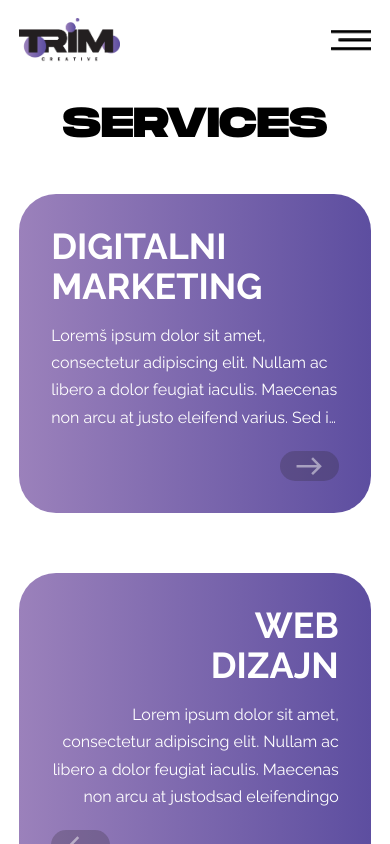
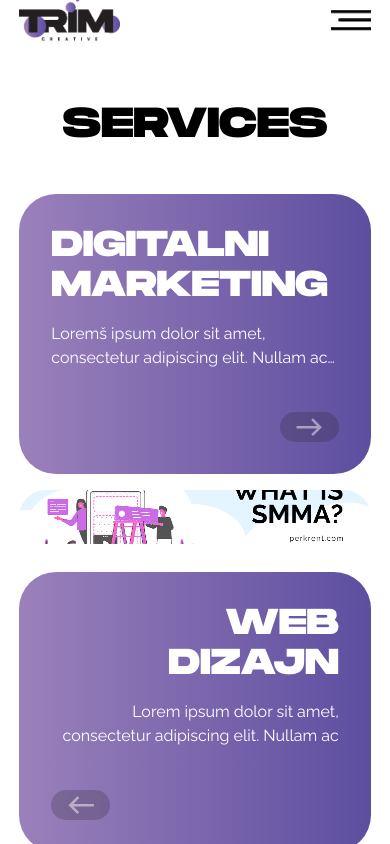
Before and after one commit to igorglisovic/trim-creative2, a Next.js app: page /services in a window 390 px wide. Shown: the top 844 px of the page. Built offline with nearby package versions, Linux system fonts and the light colour scheme.

Commit message:
Fixed mobile design

```diff
--- a/components/Form.jsx
+++ b/components/Form.jsx
@@ -174,8 +174,8 @@ const Form = ({ className, footer }) => {
                 style={{ backgroundImage: 'none', color: 'black' }}
                 className={
                   footer
-                    ? '!bg-white !text-black self-end mt-5'
-                    : '!bg-main-gradient !text-white self-start mt-5'
+                    ? '!bg-white !text-black self-center mt-5'
+                    : '!bg-main-gradient !text-white mt-5'
                 }
                 disabled={submitting}
                 ariaLabel="Pošalji email"
--- a/components/Header.jsx
+++ b/components/Header.jsx
@@ -31,6 +31,27 @@ const Nav = () => {
   const { header } = content
 
   const hamburgerIconRef = useRef()
+  const hamburgerRef = useRef()
+
+  const [mediaMatches, setMediaMatches] = useState(false)
+  const [media, setMedia] = useState(false)
+
+  useEffect(() => {
+    setMedia(window.matchMedia('(max-width: 640px)'))
+  }, [])
+
+  const getMediaMatches = () => {
+    if (media.matches) {
+      setMediaMatches(true)
+    } else {
+      setMediaMatches(false)
+    }
+  }
+
+  useEffect(() => {
+    getMediaMatches()
+    window.addEventListener('resize', getMediaMatches)
+  }, [media])
 
   useEffect(() => {
     const handleScroll = e => {
@@ -55,6 +76,27 @@ const Nav = () => {
   }, [ref])
 
   useEffect(() => {
+    const handleDocumentClick = event => {
+      console.log(hamburgerIconRef.current, event.target)
+
+      if (
+        hamburgerRef.current &&
+        !hamburgerRef.current.contains(event.target) &&
+        hamburgerIconRef.current &&
+        !hamburgerIconRef.current.contains(event.target)
+      ) {
+        setIsOpen(false)
+      }
+    }
+
+    document.addEventListener('click', handleDocumentClick)
+
+    return () => {
+      document.removeEventListener('click', handleDocumentClick)
+    }
+  }, [])
+
+  useEffect(() => {
     setMobileNavPosition({
       x: hamburgerIconRef.current.getBoundingClientRect().x + 20,
       y: hamburgerIconRef.current.getBoundingClientRect().y + 20,
@@ -71,6 +113,10 @@ const Nav = () => {
     <m.header
       className={`font-secondary ${animationFinished ? '' : 'move-header'} ${
         fixedHeader ? 'pos-fixed z-[100] w-full ' : ''
+      } ${
+        fixedHeader && mediaMatches
+          ? '!bg-[#ffffffb5] dark:!bg-[#231F20B2] dark:border-2 dark:border-[#373737]'
+          : ''
       }`}
       ref={ref}
       variants={headerVariants}
@@ -103,10 +149,10 @@ const Nav = () => {
               },
             },
           }}
-          initial={fixedHeader ? 'open' : 'closed'}
-          animate={fixedHeader ? 'open' : 'closed'}
-          className={`relative sm:min-h-[95px] min-h-[80px] whitespace-nowrap flex justify-between items-center  ${
-            fixedHeader
+          initial={!mediaMatches && fixedHeader ? 'open' : 'closed'}
+          animate={!mediaMatches && fixedHeader ? 'open' : 'closed'}
+          className={`relative sm:min-h-[95px] min-h-[80px] whitespace-nowrap flex justify-between items-center ${
+            fixedHeader && !mediaMatches
               ? 'bg-[#ffffffb5] dark:bg-[#231F20B2] dark:border-2 dark:border-[#373737]'
               : ''
           }`}
@@ -115,6 +161,7 @@ const Nav = () => {
             variants={{
               closed: {
                 marginLeft: '0',
+                transform: mediaMatches ? 'translateY(-20px)' : 'translateY(0px)',
                 transition: {
                   type: 'spring',
                   stiffness: 300,
@@ -122,7 +169,8 @@ const Nav = () => {
                 },
               },
               open: {
-                marginLeft: '40px',
+                marginLeft: mediaMatches ? '0' : '40px',
+                transform: 'translateY(0px)',
                 transition: {
                   type: 'spring',
                   stiffness: 300,
@@ -132,6 +180,11 @@ const Nav = () => {
             }}
             initial={fixedHeader ? 'open' : 'closed'}
             animate={fixedHeader ? 'open' : 'closed'}
+            // transition={{
+            //   type: 'spring',
+            //   stiffness: 300,
+            //   damping: 30,
+            // }}
             className="md:w-[8rem] w-[6.3rem]"
           >
             <RouteLink href="/">
@@ -171,8 +224,22 @@ const Nav = () => {
           {/* Mobile (Hamburger) Navigation */}
           <div className="relative w-10 h-10 sm:hidden sm:invisible visible flex">
             <m.button
+              variants={{
+                closed: {
+                  transform: 'translateY(-20px)',
+                },
+                open: {
+                  transform: 'translateY(0px)',
+                },
+              }}
+              initial={fixedHeader ? 'open' : 'closed'}
+              animate={fixedHeader ? 'open' : 'closed'}
+              transition={{
+                type: 'spring',
+                stiffness: 300,
+                damping: 30,
+              }}
               onClick={e => {
-                // setMobileNavPosition({ x: e.clientX, y: e.clientY })
                 setIsOpen(!isOpen)
               }}
               className=" button-two w-full h-full justify-center items-center stroke-black dark:stroke-dark absolute top-0 left-0 z-50"
@@ -223,6 +290,7 @@ const Nav = () => {
           </div>
         </m.div>
         <m.div
+          ref={hamburgerRef}
           variants={{
             closed: {
               clipPath: `circle(0px at ${mobileNavPosition.x}px ${mobileNavPosition.y}px)`,
@@ -261,7 +329,12 @@ const Nav = () => {
                   </span>
                 </li>
               ))}
-              <Theme className="!flex !visible" theme={theme} setTheme={setTheme} />
+              <Theme
+                className="!flex !visible"
+                theme={theme}
+                setTheme={setTheme}
+                animation={false}
+              />
             </ul>
           </Container>
         </m.div>
--- a/components/HomeSections/CardsSection.jsx
+++ b/components/HomeSections/CardsSection.jsx
@@ -24,8 +24,8 @@ const CardsSection = ({ content }) => {
   }
 
   return (
-    <section className="bg-dark-gray py-20 relative">
-      <Container className="absolute">
+    <section className="bg-dark-gray py-20">
+      <Container>
         <div className="relative">
           <Circle size={160} rotate={99} position={[0, 0, -300, -20]} z={100} />
           <Circle size={50} rotate={99} position={[0, 0, -260, 210]} z={-1} />
--- a/components/PortfolioSections/PortfolioGalleryLeft.jsx
+++ b/components/PortfolioSections/PortfolioGalleryLeft.jsx
@@ -2,7 +2,7 @@ import Image from 'next/image'
 
 const PortfolioGalleryLeft = ({ images }) => {
   return (
-    <div className="w-full flex gap-6">
+    <div className="w-full flex sm:gap-6 gap-4">
       <div className="flex flex-1 relative pb-[36.55%] min-h-[180px] overflow-hidden w-full shadow-md sm:rounded-[38px] rounded-2xl">
         <Image
           src={images[0]}
--- a/components/PortfolioSections/PortfolioGalleryRight.jsx
+++ b/components/PortfolioSections/PortfolioGalleryRight.jsx
@@ -2,7 +2,7 @@ import Image from 'next/image'
 
 const PortfolioGalleryRight = ({ images }) => {
   return (
-    <div className="w-full flex gap-6">
+    <div className="w-full flex sm:gap-6 gap-4">
       {images.length ? (
         <>
           <div className="flex flex-1 flex-grow-[2] relative pb-[36.55%] min-h-[180px] overflow-hidden w-full shadow-md sm:rounded-[38px] rounded-2xl">
--- a/components/PortfolioSections/PortfolioGallerySection.jsx
+++ b/components/PortfolioSections/PortfolioGallerySection.jsx
@@ -18,7 +18,7 @@ const PortfolioGallerySection = ({ project }) => {
 
   return (
     <Container>
-      <section className="flex flex-col sm:pt-12 pt-7 gap-6">
+      <section className="flex flex-col sm:pt-12 pt-7 sm:gap-6 gap-4">
         <div className="flex relative pb-[40.55%] min-h-[180px] overflow-hidden w-full shadow-md sm:rounded-[38px] rounded-2xl">
           {project?.images[0] && (
             <Image
--- a/components/Theme.jsx
+++ b/components/Theme.jsx
@@ -5,7 +5,7 @@ import light from '../public/light.png'
 import Image from 'next/image'
 import { themeVariants } from '@/data/animations'
 
-const Theme = ({ theme, setTheme, className }) => {
+const Theme = ({ theme, setTheme, className, animation = true }) => {
   const [userTheme, setUserTheme] = useState(null)
   const [systemTheme, setSystemTheme] = useState(null)
 
@@ -62,8 +62,8 @@ const Theme = ({ theme, setTheme, className }) => {
           },
         },
       }}
-      initial={fixedHeader ? 'open' : 'closed'}
-      animate={fixedHeader ? 'open' : 'closed'}
+      initial={animation && fixedHeader ? 'open' : 'closed'}
+      animate={animation && fixedHeader ? 'open' : 'closed'}
       className={`sm:visible sm:flex invisible hidden w-[72px] text-white bg-[#D9D9D9] p-1 rounded-full ${className}`}
       aria-label="Change Theme Button"
     >
--- a/components/UI/Breadcrumb.jsx
+++ b/components/UI/Breadcrumb.jsx
@@ -20,8 +20,8 @@ const Breadcrumb = ({ items }) => {
 
   return (
     <Container>
-      <div className="sm:py-3 py-1">
-        <span className={`font-secondary text-sm dark:text-dark`}>
+      <div className="sm:py-3 py-2">
+        <span className={`font-secondary text-sm dark:text-dark font-medium`}>
           {breadcrumbArr?.map((item, i) => {
             if (item.link) {
               return (
@@ -31,7 +31,7 @@ const Breadcrumb = ({ items }) => {
               )
             } else {
               return (
-                <span className="capitalize" key={i}>
+                <span className="capitalize font-medium" key={i}>
                   {item.title}{' '}
                 </span>
               )
--- a/components/UslugeSections/UslugeCard.jsx
+++ b/components/UslugeSections/UslugeCard.jsx
@@ -20,7 +20,7 @@ const UslugeCard = ({ card, cards, setCards, index }) => {
     <>
       {card.type ? (
         <section
-          className={`flex md:flex-row flex-col xl:gap-7 md:gap-5 gap-4 font-secondary min-h-[320px]`}
+          className={`flex md:flex-row flex-col xl:gap-7 md:gap-5 gap-4 font-secondary md:min-h-[320px] min-h-[350px]`}
         >
           <motion.div
             variants={cardVariants}
@@ -28,7 +28,7 @@ const UslugeCard = ({ card, cards, setCards, index }) => {
             animate={card.active ? 'open' : 'closed'}
             className="flex-1 flex flex-col bg-main-gradient rounded-[37px] p-8 text-white"
           >
-            <h2 className="text-4xl font-bold mb-4 w-[50%] uppercase">{card.title}</h2>
+            <h2 className="text-4xl font-bold font-main mb-4 w-[50%] uppercase">{card.title}</h2>
             <p className="mb-5 three-line-ellipsis">{card.description}</p>
             <button
               className="px-[0.9em] border-0 float-right flex rounded-full bg-arrow self-end mt-auto"
@@ -63,7 +63,7 @@ const UslugeCard = ({ card, cards, setCards, index }) => {
         </section>
       ) : (
         <section
-          className={`flex md:flex-row-reverse flex-col-reverse xl:gap-7 md:gap-5 gap-4 min-h-[320px] font-secondary`}
+          className={`flex md:flex-row-reverse flex-col xl:gap-7 md:gap-5 gap-4 md:min-h-[320px] min-h-[350px] font-secondary`}
         >
           <motion.div
             variants={cardVariants}
@@ -72,7 +72,7 @@ const UslugeCard = ({ card, cards, setCards, index }) => {
             className="flex-1 flex flex-col items-end bg-main-gradient rounded-[37px] p-8 text-white"
           >
             <div className="text-right">
-              <h2 className="text-4xl font-bold mb-4 w-[90%] float-right uppercase">
+              <h2 className="text-4xl font-main font-bold mb-4 w-[90%] float-right uppercase">
                 {card.title}
               </h2>
             </div>
--- a/styles/globals.css
+++ b/styles/globals.css
@@ -53,6 +53,14 @@ p {
   line-clamp: 4;
   -webkit-box-orient: vertical;
   line-height: 1.7;
+}
+
+@media (max-width: 768px) {
+  .three-line-ellipsis {
+    -webkit-line-clamp: 2; /* number of lines to show */
+    line-clamp: 2;
+    line-height: 1.5;
+  }
 }
 
 .button-two .line {
```
Also changed, not shown: pages/contact.jsx (+4 -4 lines).
